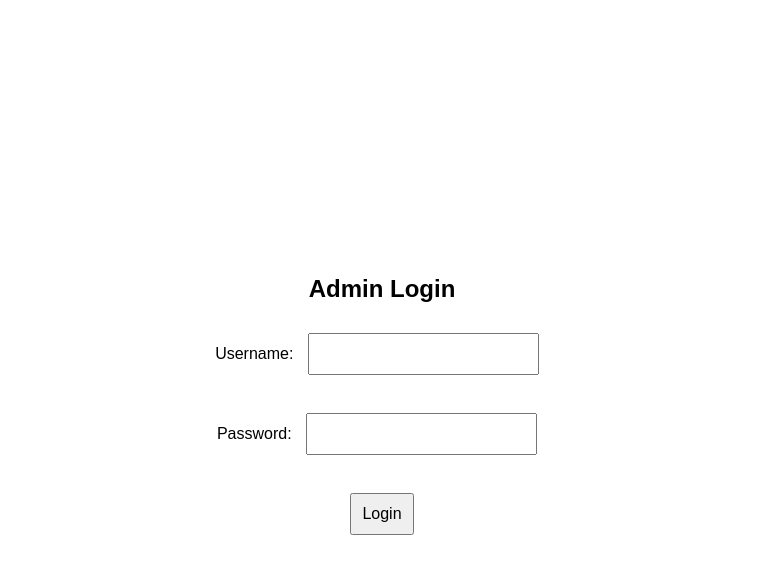
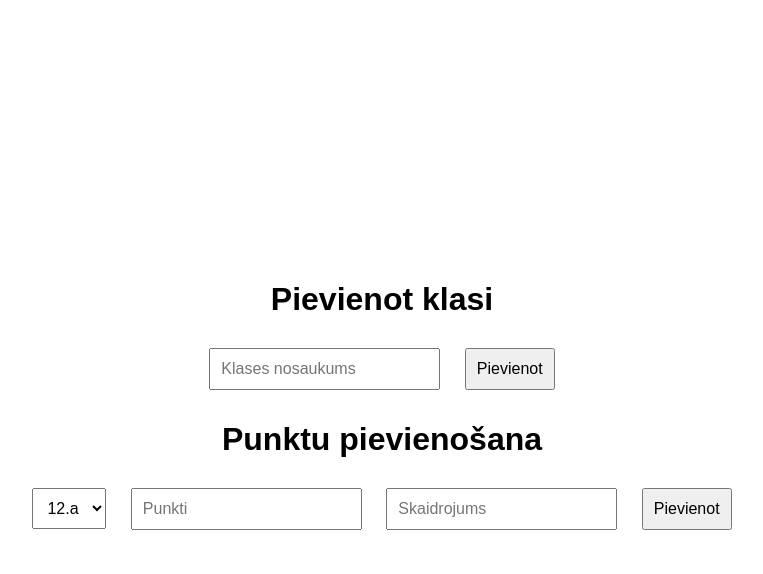
Before and after one commit to Donbosiks/point, a Flask app: template templates/admin.html in a window 1280 px wide. Shown: the top 574 px of the page, without its empty margins (258-1021 px from the left). Run offline with Flask 3, Linux system fonts and the light colour scheme; the template is opened without the code that fills it, so the values that code supplies are empty; data comes from the database, SQL or seed files in the repository.

Commit message:
New stabel release

```diff
--- a/backend.py
+++ b/backend.py
@@ -1,28 +1,60 @@
-from flask import Flask, request, jsonify, render_template
+from flask import Flask, request, jsonify, render_template, redirect, url_for
+from flask_login import LoginManager, UserMixin, login_user, login_required, logout_user, current_user
 import sqlite3
 from dotenv import load_dotenv
+from datetime import timedelta
 import os
-
 # Загрузка переменных окружения из .env файла
 load_dotenv()
 
 app = Flask(__name__)
+app.secret_key = os.getenv('SECRET_KEY')
+
+# Инициализация Flask-Login
+login_manager = LoginManager()
+login_manager.init_app(app)
+login_manager.login_view = 'login'
+
+# Устанавливаем время жизни сессии в 2 часа
+app.config['PERMANENT_SESSION_LIFETIME'] = timedelta(hours=2)
+
+# Пользовательская модель
+class User(UserMixin):
+    def __init__(self, id):
+        self.id = id
+
+@login_manager.user_loader
+def load_user(user_id):
+    return User(user_id)
 
 @app.route('/')
 def main(name=None):
     return render_template('index.html', person=name)
 
+@app.route('/login', methods=['GET', 'POST'])
+def login():
+    return render_template('login.html')
+
+@app.route('/login_check', methods=['POST'])
+def login_check():
+    login_data = request.json
+    if login_data['username'] == os.getenv('LOGIN') and login_data['password'] == os.getenv('PASSWORD'):
+        user = User(id=login_data['username'])
+        login_user(user, duration=timedelta(hours=2))
+        return jsonify({'redirect': url_for('admin')}), 200
+    else:
+        return jsonify({}), 401
+
+@app.route('/logout')
+@login_required
+def logout():
+    logout_user()
+    return redirect(url_for('login'))
+
 @app.route('/admin')
+@login_required
 def admin(name=None):
     return render_template('admin.html', person=name)
-
-@app.route('/login', methods=['POST'])
-def login():
-    login_data = request.json
-    if login_data['username'] == os.getenv('LOGIN') and login_data['password'] == os.getenv('PASSWORD'):
-        200
-    else:
-        return jsonify(message='Nepareiz logins vai parole'), 500
 
 def init_db():
     with sqlite3.connect('database.db') as conn:
@@ -32,18 +64,6 @@
                         (id INTEGER PRIMARY KEY, item_name TEXT, explanation TEXT, points FLOAT)''')
         conn.commit()
 
-@app.route('/getClassDetails', methods=['POST'])
-def get_class_details():
-    class_name = request.json['class']
-    with sqlite3.connect('database.db') as conn:
-        cur = conn.cursor()
-        cur.execute("SELECT points FROM classes WHERE name = ?", (class_name,))
-        data = cur.fetchone()
-        cur.execute("SELECT explanation FROM explanations WHERE item_name = ?", (class_name,))
-        explanation_data = cur.fetchall()
-        explanations = [row[0] for row in explanation_data]
-    return jsonify(count=data[0], recent=explanations)
-
 @app.route('/getTopClasses', methods=['GET'])
 def get_top_classes():
     with sqlite3.connect('database.db') as conn:
@@ -51,22 +71,6 @@
         cur.execute("SELECT name, points FROM classes ORDER BY points DESC LIMIT 3")
         data = cur.fetchall()
     return jsonify([{'name': row[0], 'points': row[1]} for row in data])
-
-@app.route('/addClass', methods=['POST'])
-def add_class():
-    new_class = request.json
-    school_class = new_class['name']
-
-    if len(school_class) > 4:
-        return jsonify(message='Класс не добавлен'), 500
-
-    with sqlite3.connect('database.db') as conn:
-        conn.execute("INSERT INTO classes (name, points) VALUES (?, ?)",
-                     (school_class, 0))
-        conn.execute("INSERT INTO explanations (item_name, explanation) VALUES (?, ?)",
-                     (school_class, new_class.get('explanation', 'Creation class')))
-        conn.commit()
-    return jsonify(message='Класс добавлен успешно')
 
 @app.route('/getClasses', methods=['GET'])
 def get_classes():
@@ -76,7 +80,27 @@
         data = cur.fetchall()
     return jsonify([{'id': row[0], 'name': row[1]} for row in data])
 
+
+@app.route('/addClass', methods=['POST'])
+@login_required
+def add_class():
+    new_class = request.json
+    school_class = new_class['name']
+
+    if len(school_class) > 4:
+        return jsonify(message='Klase nebija pievienota'), 401
+
+    with sqlite3.connect('database.db') as conn:
+        conn.execute("INSERT INTO classes (name, points) VALUES (?, ?)",
+                     (school_class, 0))
+        conn.execute("INSERT INTO explanations (item_name, explanation) VALUES (?, ?)",
+                     (school_class, new_class.get('explanation', 'Creation class')))
+        conn.commit()
+    return jsonify(message='Klase bija pievinota')
+
+
 @app.route('/addPoints', methods=['POST'])
+@login_required
 def add_points():
     class_name = request.json['name']
     points = request.json['points']
@@ -90,7 +114,7 @@
          points = 0
 
     if points == 0:
-        return jsonify({'message': 'Punkti nebija pievinoti'}), 500
+        return jsonify({'message': 'Punkti nebija pievinoti'}), 415
 
     explanation = request.json['explanation']
 
@@ -105,9 +129,20 @@
             cur.execute("INSERT INTO explanations (item_name, explanation, points) VALUES (?, ?, ?)",
                         (class_name, explanation, points))
             conn.commit()
-            return jsonify({'message': 'Points added successfully'})
+            return jsonify({'message': 'Punkti pievinoti veiksmigi'})
         else:
-            return jsonify({'message': 'Class not found'})
+            return jsonify({'message': 'Klase nebija atrasta'})
+
+@app.route('/getClassDetails', methods=['POST'])
+def get_class_details():
+    class_name = request.json['class']
+    with sqlite3.connect('database.db') as conn:
+        cur = conn.cursor()
+        cur.execute("SELECT points FROM classes WHERE name = ?", (class_name,))
+        data = cur.fetchone()
+        cur.execute("SELECT explanation FROM explanations WHERE item_name = ?", (class_name,))
+        explanation_data = cur.fetchall()
+        explanations = [row[0] for row in explanation_data]
 
 if __name__ == '__main__':
     init_db()
--- a/static/admin.js
+++ b/static/admin.js
@@ -9,13 +9,11 @@
 
 function addClass() {
     const className = document.getElementById('className').value;
-    const classPoints = parseInt(document.getElementById('classPoints').value) || 0;
-    const classExplanation = document.getElementById('classExplanation').value;
 
     fetch('/addClass', {
         method: 'POST',
         headers: { 'Content-Type': 'application/json' },
-        body: JSON.stringify({ name: className, points: classPoints})
+        body: JSON.stringify({ name: className})
     })
     .then(response => response.json())
     .then(data => {
@@ -41,38 +39,3 @@
 }
 
 fetchClasses();
-
-function login() {
-    const username = document.getElementById('username').value;
-    const password = document.getElementById('password').value;
-
-    fetch('/login', {
-        method: 'POST',
-        headers: { 'Content-Type': 'application/json' },
-        body: JSON.stringify({ username: username, password: password })
-    })
-    .then(response => response.json())
-    .then(data => {
-        if (data.message === 'Login successful') {
-            // Скрываем контейнер для входа и показываем админ-контейнер
-            document.getElementById('login-container').style.display = 'none';
-            document.getElementById('admin-container').style.display = 'block';
-        } else {
-            alert('Invalid credentials');
-        }
-    });
-}
-
-// При загрузке страницы всегда показываем контейнер для входа
-window.onload = function() {
-    document.getElementById('login-container').style.display = 'block';
-    document.getElementById('admin-container').style.display = 'none';
-}
-
-// // Проверяем состояние входа при загрузке страницы
-// window.onload = function() {
-//     if (localStorage.getItem('loggedIn') === 'true') {
-//         document.getElementById('login-container').style.display = 'none';
-//         document.getElementById('admin-container').style.display = 'block';
-//     }
-// }
--- a/static/styles.css
+++ b/static/styles.css
@@ -41,6 +41,12 @@
     font-size: 16px;
 }
 
+#login_error {
+    display: none;
+    color: red;
+    font-size: 2vh;
+}
+
 @media (max-width: 800px) {
     .main_body {
         background-size: auto 100%;
--- a/templates/admin.html
+++ b/templates/admin.html
@@ -1,32 +1,24 @@
 <!DOCTYPE html>
-<html lang="en">
+<html lang="lv">
 <head>
     <meta charset="UTF-8">
     <meta name="viewport" content="width=device-width, initial-scale=1.0">
     <title>Admin Panelis</title>
     <link rel="stylesheet" href="/static/styles.css">
+    <link rel="icon" href="/static/logo.png" type="image/icon type">
     <script src="/static/admin.js" defer></script>
 </head>
 <body>
-    <div class="container" id="login-container">
-        <h2>Admin Login</h2>
-        <label for="username">Username:</label>
-        <input type="text" id="username" name="username"><br><br>
-        <label for="password">Password:</label>
-        <input type="password" id="password" name="password"><br><br>
-        <button onclick="login()">Login</button>
-    </div>
-
-    <div class="container" id="admin-container" style="display: none;">
+    <div class="container" id="admin-container">
         <h1>Pievienot klasi</h1>
         <input type="text" id="className" placeholder="Klases nosaukums">
-        <button onclick="addClass()">Pievienot</button>
+        <input type="submit" onclick="addClass()" value="Pievienot"></input>
 
         <h1>Punktu pievienošana</h1>
         <select id="existingClassSelect"></select>
         <input type="number" id="classPoints" placeholder="Punkti">
         <input type="text" id="classExplanation" placeholder="Skaidrojums">
-        <button onclick="addPoints()">Pievienot</button>
+        <input type="submit" onclick="addPoints()" value="Pievienot"></input>
     </div>
 </body>
 </html>
--- a/templates/index.html
+++ b/templates/index.html
@@ -1,9 +1,10 @@
 <!DOCTYPE html>
-<html lang="en">
+<html lang="lv">
 <head>
     <meta charset="UTF-8">
     <meta name="viewport" content="width=device-width, initial-scale=1.0">
     <title>Punktu sistēma</title>
+    <link rel="icon" href="/static/logo.png" type="image/icon type">
     <link rel="stylesheet" href="/static/styles.css">
 </head>
 <body class="main_body">
```
Also changed, not shown: static/login.js (added, +21 -0 lines), templates/login.html (added, +22 -0 lines), static/logo.png (added).
